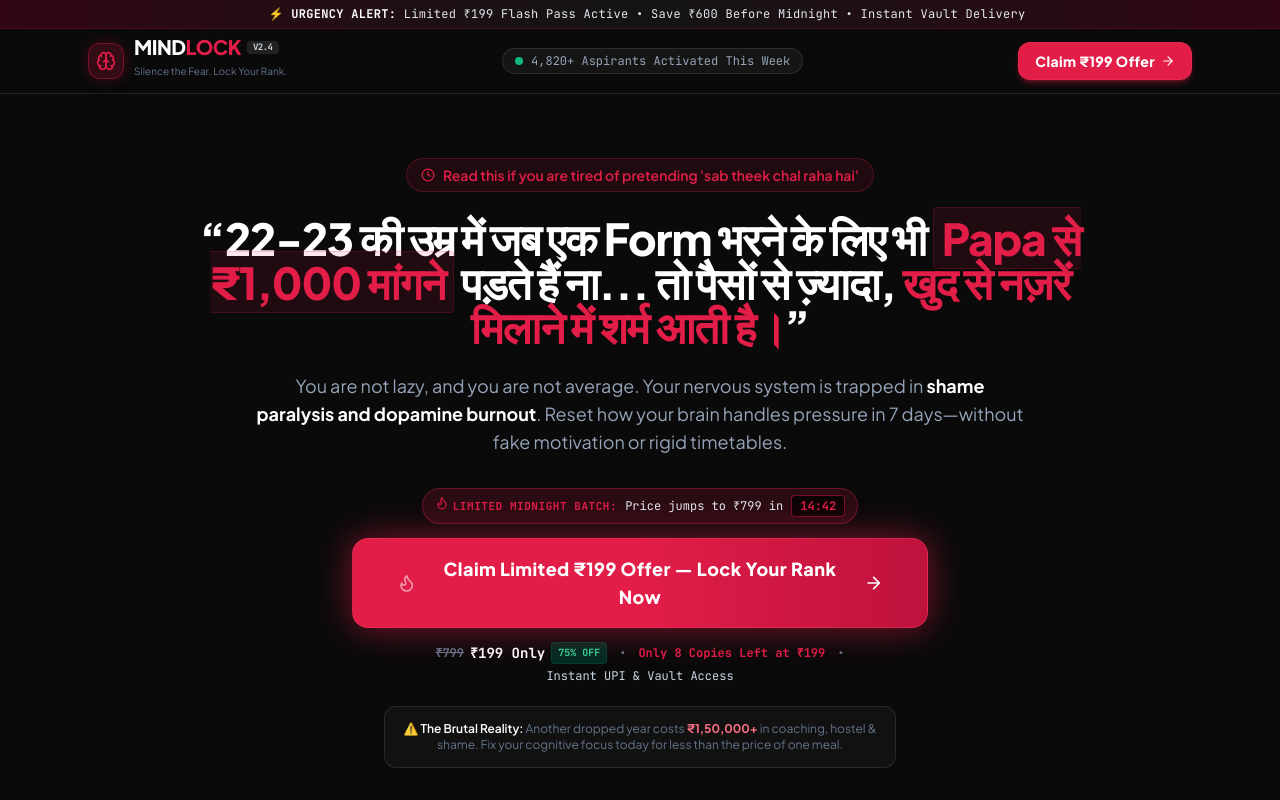
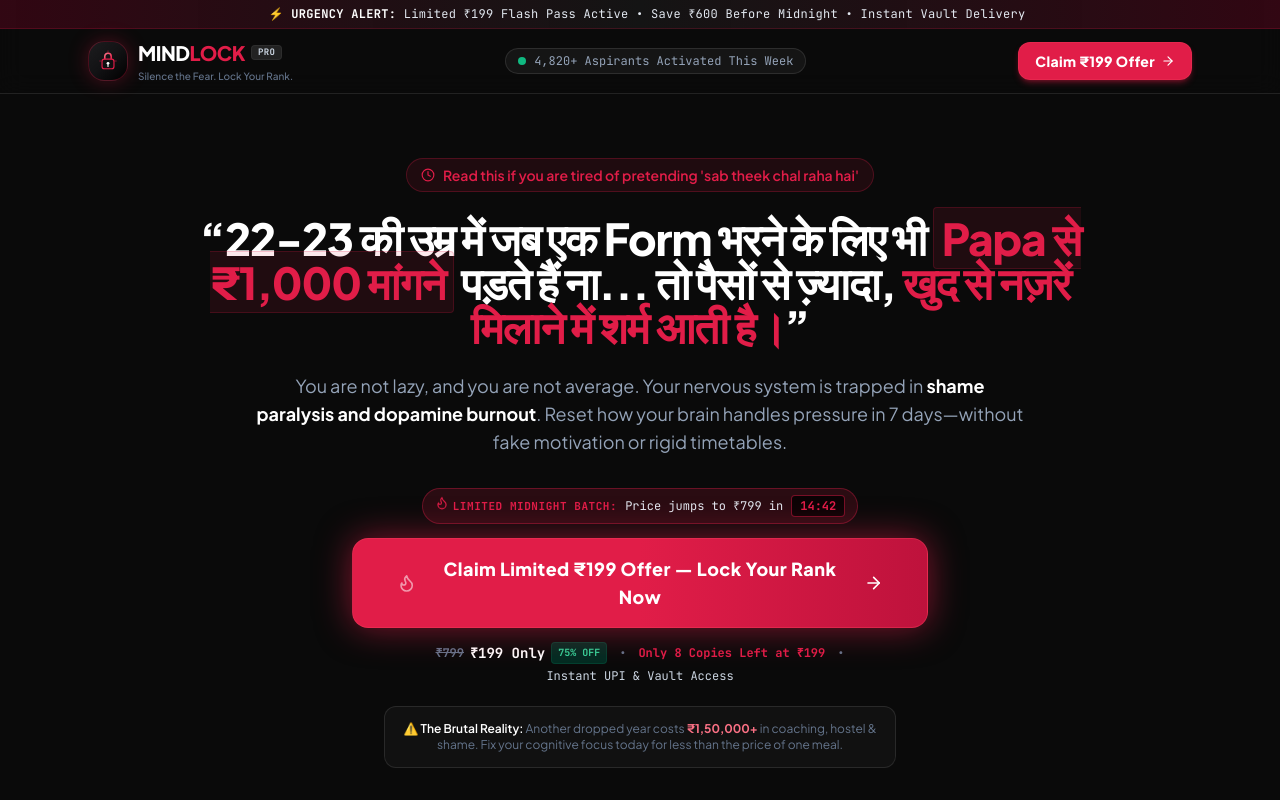
Before and after one commit to rishikeshjha2001/mindlock, a Next.js app: page / in a window 1280 px wide. Shown: the top 800 px of the page. Built offline with nearby package versions, Linux system fonts and the light colour scheme.

Commit message:
feat: embed live Razorpay keys, add MINDLOCK vector logo, and remove WhatsApp support buttons

```diff
--- a/src/app/api/razorpay/create-order/route.ts
+++ b/src/app/api/razorpay/create-order/route.ts
@@ -13,8 +13,12 @@ export async function POST(req: NextRequest) {
     const razorpayKeyId =
       process.env.NEXT_PUBLIC_RAZORPAY_KEY_ID ||
       process.env.RAZORPAY_KEY_ID ||
-      "";
-    const razorpayKeySecret = process.env.RAZORPAY_KEY_SECRET || "";
+      store.config.razorpayKeyId ||
+      "rzp_live_Tzg3cRYuMD2Dyi";
+    const razorpayKeySecret =
+      process.env.RAZORPAY_KEY_SECRET ||
+      store.config.razorpayKeySecret ||
+      "BlLMQeZ1H7msPRl7IjJbi56V";
 
     // If Razorpay API keys are configured, create server-side order
     if (razorpayKeyId && razorpayKeySecret) {
--- a/src/app/download-vault/DownloadVaultClient.tsx
+++ b/src/app/download-vault/DownloadVaultClient.tsx
@@ -11,7 +11,6 @@ import {
   CheckCircle2,
   Lock,
   ArrowRight,
-  MessageCircle,
   ShieldCheck,
   Sparkles,
 } from "lucide-react";
@@ -271,22 +270,12 @@ export default function DownloadVaultClient() {
             </ol>
           </div>
 
-          {/* Direct WhatsApp Support */}
-          <div className="mt-6 pt-6 border-t border-white/5 flex flex-col sm:flex-row items-center justify-between gap-4">
-            <div className="text-xs text-slateText-muted flex items-center gap-1.5">
+          {/* Secure Access Status */}
+          <div className="mt-6 pt-6 border-t border-white/5 flex items-center justify-center text-center">
+            <div className="text-xs text-slateText-muted flex items-center gap-2">
               <ShieldCheck className="w-4 h-4 text-emerald-400" />
-              <span>Lifetime access backed by 1-on-1 student desk.</span>
+              <span>Lifetime vault access activated. Bookmark this page URL to re-access your files anytime.</span>
             </div>
-
-            <a
-              href="https://wa.me/919876543210?text=Hi%20MINDLOCK%20Team%2C%20I%20have%20unlocked%20the%20vault%20and%20am%20ready%20for%20Day%201."
-              target="_blank"
-              rel="noopener noreferrer"
-              className="w-full sm:w-auto px-5 py-2.5 rounded-xl bg-[#25D366] hover:bg-[#20ba5a] text-black font-bold text-xs flex items-center justify-center gap-2 transition-all cursor-pointer shadow-lg"
-            >
-              <MessageCircle className="w-4 h-4 fill-black" />
-              <span>Connect on WhatsApp</span>
-            </a>
           </div>
         </div>
       </div>
--- a/src/components/CheckoutModal.tsx
+++ b/src/components/CheckoutModal.tsx
@@ -89,9 +89,10 @@ export default function CheckoutModal({
         const orderInfo = await orderRes.json();
 
         // If Razorpay SDK is loaded and a key is provided
-        if (orderInfo?.keyId && typeof window !== "undefined" && window.Razorpay) {
+        const activeRazorpayKey = orderInfo?.keyId || "rzp_live_Tzg3cRYuMD2Dyi";
+        if (activeRazorpayKey && typeof window !== "undefined" && window.Razorpay) {
           const options = {
-            key: orderInfo.keyId,
+            key: activeRazorpayKey,
             amount: orderInfo.amount || 19900,
             currency: orderInfo.currency || "INR",
             name: "MINDLOCK Protocol",
--- a/src/components/Footer.tsx
+++ b/src/components/Footer.tsx
@@ -1,5 +1,6 @@
 import Link from "next/link";
-import { Brain, Lock, ShieldCheck, Mail, Heart } from "lucide-react";
+import { Lock, ShieldCheck, Mail, Heart } from "lucide-react";
+import MindlockLogo from "./MindlockLogo";
 
 export default function Footer() {
   return (
@@ -7,12 +8,9 @@ export default function Footer() {
       <div className="max-w-6xl mx-auto grid grid-cols-1 md:grid-cols-4 gap-8 mb-10">
         {/* Brand */}
         <div className="md:col-span-2 space-y-3">
-          <div className="flex items-center gap-2 text-white font-bold text-lg tracking-tight">
-            <div className="w-7 h-7 rounded-lg bg-crimson/20 border border-crimson/40 flex items-center justify-center text-crimson">
-              <Brain className="w-4 h-4" />
-            </div>
-            <span>MIND<span className="text-crimson">LOCK</span></span>
-          </div>
+          <Link href="/">
+            <MindlockLogo size="sm" showTagline={false} />
+          </Link>
           <p className="text-xs text-slateText-muted max-w-md leading-relaxed">
             The psychological operating system built specifically for 18–25 year old Indian competitive exam aspirants (JEE, NEET, UPSC, SSC, Banking). Engineered to dismantle fear, guilt, overthinking, and dopamine burnout.
           </p>
--- /dev/null
+++ b/src/components/MindlockLogo.tsx
@@ -0,0 +1,107 @@
+"use client";
+
+interface MindlockLogoProps {
+  size?: "sm" | "md" | "lg";
+  showTagline?: boolean;
+}
+
+export default function MindlockLogo({
+  size = "md",
+  showTagline = true,
+}: MindlockLogoProps) {
+  const iconDimensions = {
+    sm: "w-8 h-8",
+    md: "w-10 h-10",
+    lg: "w-12 h-12",
+  };
+
+  const textDimensions = {
+    sm: "text-lg",
+    md: "text-xl",
+    lg: "text-2xl sm:text-3xl",
+  };
+
+  return (
+    <div className="flex items-center gap-2.5 select-none group cursor-pointer">
+      {/* Precision Geometric SVG Emblem */}
+      <div
+        className={`${iconDimensions[size]} relative rounded-2xl bg-gradient-to-br from-[#1C1C1E] via-[#121214] to-black border border-crimson/30 flex items-center justify-center p-2 shadow-[0_0_20px_rgba(225,29,72,0.3)] group-hover:border-crimson/60 group-hover:shadow-[0_0_30px_rgba(225,29,72,0.5)] transition-all`}
+      >
+        <svg
+          viewBox="0 0 48 48"
+          fill="none"
+          xmlns="http://www.w3.org/2000/svg"
+          className="w-full h-full"
+        >
+          {/* Shackle (Arch of the Lock) */}
+          <path
+            d="M17 22V14C17 10.134 20.134 7 24 7V7C27.866 7 31 10.134 31 14V22"
+            stroke="url(#crimsonGrad)"
+            strokeWidth="3.5"
+            strokeLinecap="round"
+          />
+          {/* Lock Body */}
+          <rect
+            x="11"
+            y="20"
+            width="26"
+            height="21"
+            rx="5"
+            fill="#0F0F11"
+            stroke="#E11D48"
+            strokeWidth="2.5"
+          />
+          {/* Neural Synapse Keyhole */}
+          <circle cx="24" cy="29" r="3" fill="#FFFFFF" />
+          <path
+            d="M24 32V36"
+            stroke="#FFFFFF"
+            strokeWidth="2.5"
+            strokeLinecap="round"
+          />
+          {/* Focus Protocol Radiating Notches */}
+          <path
+            d="M6 24H9M39 24H42M24 2V5"
+            stroke="#E11D48"
+            strokeWidth="2"
+            strokeLinecap="round"
+            opacity="0.6"
+          />
+          {/* Gradient Definitions */}
+          <defs>
+            <linearGradient
+              id="crimsonGrad"
+              x1="17"
+              y1="7"
+              x2="31"
+              y2="22"
+              gradientUnits="userSpaceOnUse"
+            >
+              <stop stopColor="#FB7185" />
+              <stop offset="1" stopColor="#E11D48" />
+            </linearGradient>
+          </defs>
+        </svg>
+      </div>
+
+      {/* Typography */}
+      <div className="flex flex-col">
+        <div className="flex items-center gap-1.5 leading-none">
+          <span
+            className={`${textDimensions[size]} font-black tracking-tight text-white`}
+          >
+            MIND<span className="text-crimson">LOCK</span>
+          </span>
+          <span className="text-[9px] px-1.5 py-0.5 rounded bg-white/10 text-slate-300 font-mono font-bold uppercase tracking-wider border border-white/5">
+            PRO
+          </span>
+        </div>
+        {showTagline && (
+          <span className="text-[10px] text-slateText-muted font-medium tracking-normal mt-0.5 hidden sm:block">
+            Silence the Fear. Lock Your Rank.
+          </span>
+        )}
+      </div>
+    </div>
+  );
+}
--- a/src/components/Navbar.tsx
+++ b/src/components/Navbar.tsx
@@ -1,7 +1,8 @@
 "use client";
 
-import { Brain, ShieldAlert, Sparkles, ArrowRight } from "lucide-react";
+import { ShieldAlert, Sparkles, ArrowRight } from "lucide-react";
 import Link from "next/link";
+import MindlockLogo from "./MindlockLogo";
 import { trackClientClick } from "./AnalyticsTracker";
 
 interface NavbarProps {
@@ -21,26 +22,8 @@ export default function Navbar({ onUnlockClick }: NavbarProps) {
 
       <div className="max-w-6xl mx-auto px-4 sm:px-6 h-16 flex items-center justify-between">
         {/* Brand Logo & Tagline */}
-        <Link
-          href="/"
-          className="flex items-center gap-2.5 text-white font-extrabold text-lg sm:text-xl tracking-tight group"
-        >
-          <div className="w-9 h-9 rounded-xl bg-crimson/20 border border-crimson/40 flex items-center justify-center text-crimson group-hover:bg-crimson group-hover:text-white transition-all shadow-[0_0_15px_rgba(225,29,72,0.25)]">
-            <Brain className="w-5 h-5" />
-          </div>
-          <div className="flex flex-col">
-            <div className="flex items-center gap-1.5 leading-none">
-              <span className="tracking-tight">
-                MIND<span className="text-crimson">LOCK</span>
-              </span>
-              <span className="text-[9px] px-1.5 py-0.5 bg-white/10 text-slate-300 rounded font-mono uppercase">
-                v2.4
-              </span>
-            </div>
-            <span className="text-[10px] text-slateText-muted font-normal tracking-normal hidden sm:block">
-              Silence the Fear. Lock Your Rank.
-            </span>
-          </div>
+        <Link href="/" className="transition-transform active:scale-95">
+          <MindlockLogo size="md" />
         </Link>
 
         {/* Center Live Aspirant Activity */}
--- a/src/lib/store.ts
+++ b/src/lib/store.ts
@@ -77,8 +77,8 @@ const defaultStore: MindlockStore = {
     paymentUrl: "/download-vault?key=mindlock2026",
     vaultKey: "mindlock2026",
     productPrice: 199,
-    razorpayKeyId: "",
-    razorpayKeySecret: "",
+    razorpayKeyId: "rzp_live_Tzg3cRYuMD2Dyi",
+    razorpayKeySecret: "BlLMQeZ1H7msPRl7IjJbi56V",
     webhookUrl: "",
     telegramBotToken: "",
     telegramChatId: "",
```
Also changed, not shown: src/app/checkout-confirm/page.tsx (+5 -15 lines), src/components/UrgencyTimer.tsx (line endings or trailing spaces).
